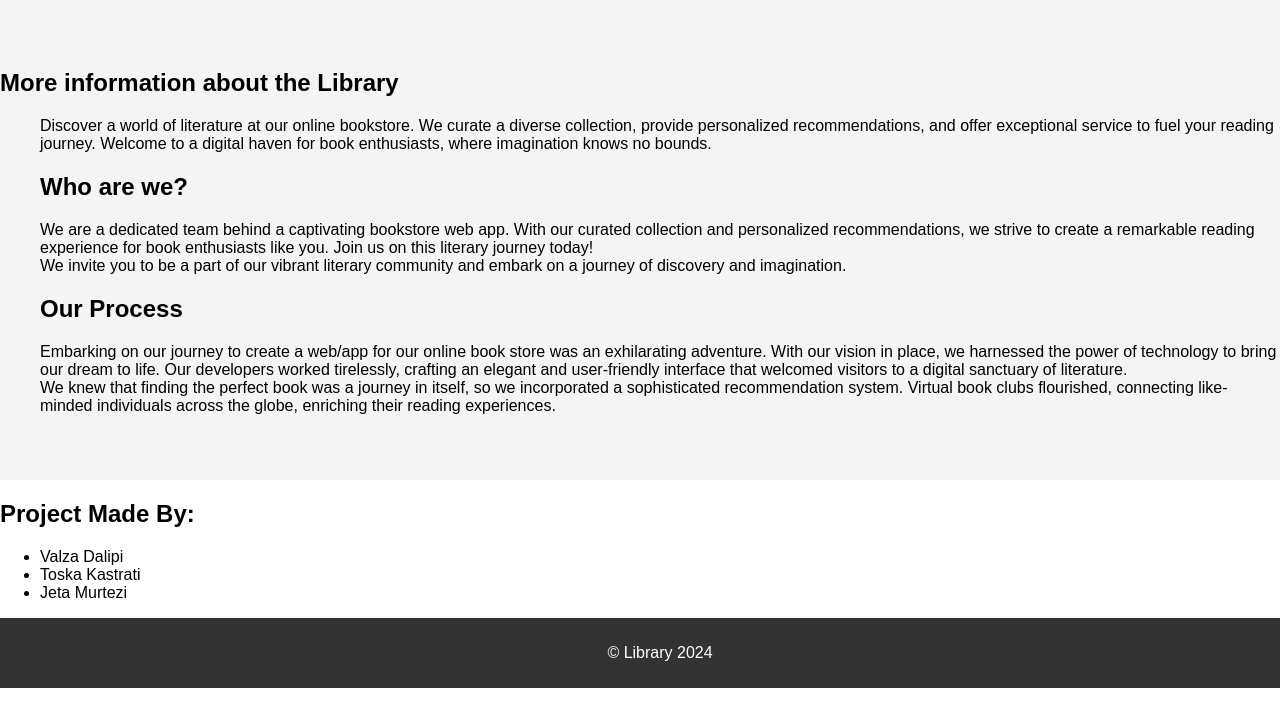
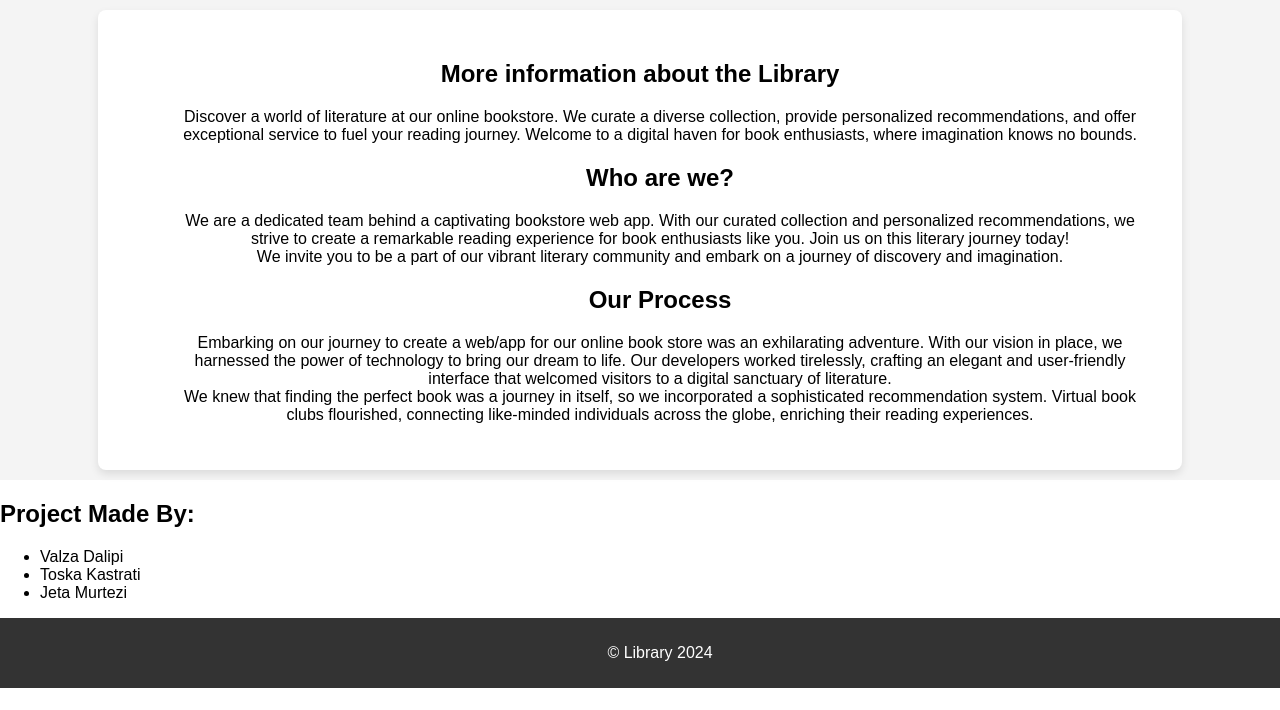
Before and after one commit to valzza/library, a PHP site: page /aboutus.html in a window 1280 px wide. Shown: the part 90-800 px from the top of the page. Run offline with PHP 8.4, Linux system fonts and the light colour scheme.

Commit message:
Update style.css

```diff
--- a/style.css
+++ b/style.css
@@ -198,6 +198,14 @@ textarea {
     height: 60vh;
     background-color: #f4f4f4;
   }
+  .info-box {
+    background-color: white;
+    padding: 30px;
+    width: 80%;
+    box-shadow: 0 4px 8px rgba(0, 0, 0, 0.1);
+    border-radius: 8px;
+    text-align: center;
+  }
 
   /* Footer */
   footer {
```
